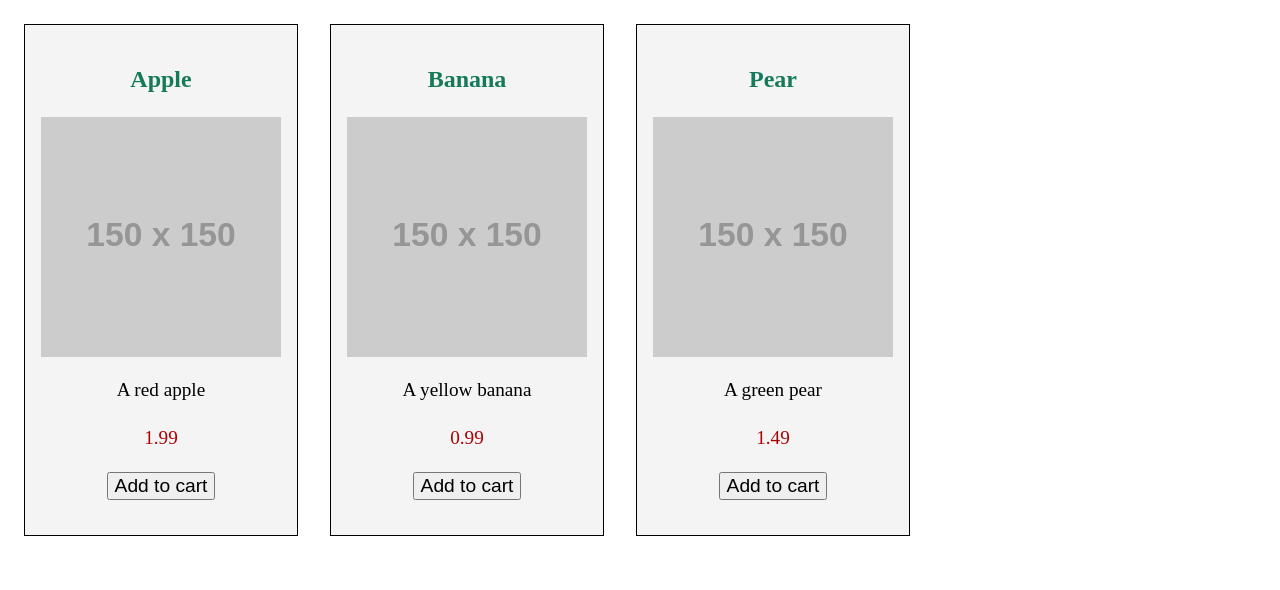
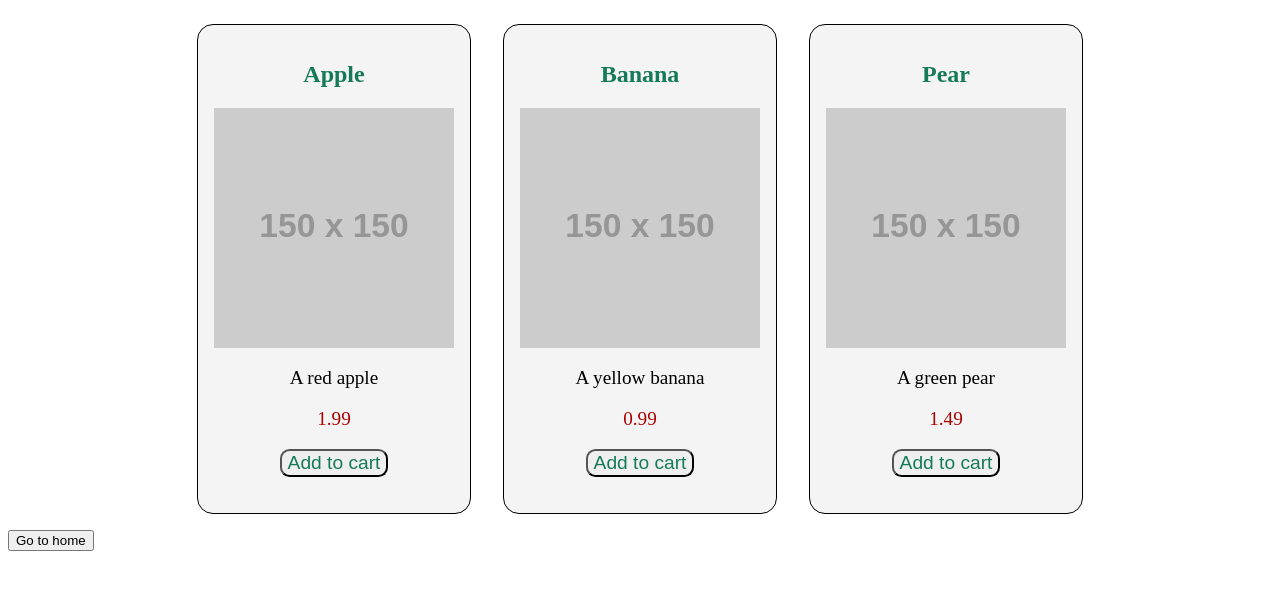
Before and after one commit to Rober04/solved-front-end-exercises, a Vue app in the folder vue/vue-exercises/: page /catalogo in a window 1280 px wide. Shown: the top 590 px of the page. Built offline with nearby package versions, Linux system fonts and the light colour scheme; the HTML template or start-up script is replaced by a standard one.

Commit message:
draft 2 exercise 7

```diff
--- a/vue/vue-exercises/src/App.vue
+++ b/vue/vue-exercises/src/App.vue
@@ -1,77 +1,11 @@
 <script setup lang="ts">
-import ProductCard from '@/components/ProductCard.vue';
+
 </script>
 
 <template>
-  <header>
-    <div class="wrapper">
-      <ProductCard/>
-    </div>
-  </header>
-
   <RouterView/>
 </template>
 
 <style scoped>
-header {
-  line-height: 1.5;
-  max-height: 100vh;
-}
 
-.logo {
-  display: block;
-  margin: 0 auto 2rem;
-}
-
-nav {
-  width: 100%;
-  font-size: 12px;
-  text-align: center;
-  margin-top: 2rem;
-}
-
-nav a.router-link-exact-active {
-  color: var(--color-text);
-}
-
-nav a.router-link-exact-active:hover {
-  background-color: transparent;
-}
-
-nav a {
-  display: inline-block;
-  padding: 0 1rem;
-  border-left: 1px solid var(--color-border);
-}
-
-nav a:first-of-type {
-  border: 0;
-}
-
-@media (min-width: 1024px) {
-  header {
-    display: flex;
-    place-items: center;
-    padding-right: calc(var(--section-gap) / 2);
-  }
-
-  .logo {
-    margin: 0 2rem 0 0;
-  }
-
-  header .wrapper {
-    display: flex;
-    place-items: flex-start;
-    flex-wrap: wrap;
-  }
-
-  nav {
-    text-align: left;
-    margin-left: -1rem;
-    font-size: 1rem;
-
-    padding: 1rem 0;
-    margin-top: 1rem;
-  }
-}
 </style>
--- a/vue/vue-exercises/src/components/ProductCard.vue
+++ b/vue/vue-exercises/src/components/ProductCard.vue
@@ -1,9 +1,9 @@
 <script setup lang="ts">
-    import { products } from "../../data/mock.ts";
+    defineProps(['product']);
 </script>
 
 <template>
-    <div v-for="product in products" :key="product.id" class="product__card">
+    <div class="product__card">
         <h2 class="product__title">{{ product.title }}</h2>
         <img :src="product.image" alt="image" class="product__image">
         <p class="product__description">{{ product.description }}</p>
@@ -26,6 +26,8 @@
             justify-content: center;
             align-items: center;
             background-color: #f4f4f4;
+            width: 15em;
+            border-radius: 1em;
         }
         &__title{
             font-size: 1.5em;
@@ -41,6 +43,8 @@
             color: rgb(170, 0, 0);
         }
         &__button{
+            border-radius: 0.5em;
+            color: rgb(21, 122, 89);
             font-size: 1.2em;
             margin: 1em;
         }
--- /dev/null
+++ b/vue/vue-exercises/src/pages/Catalogo.vue
@@ -0,0 +1,22 @@
+<script setup lang="ts">
+import ProductCard from '@/components/ProductCard.vue';
+import { products } from "../../data/mock.ts";
+import { RouterLink } from 'vue-router';
+</script>
+
+<template>
+    <div class="catalogue">
+        <ProductCard v-for="product in products" :key="product.id" :product="product"></ProductCard>
+    </div>
+    <RouterLink to="/">
+            <button type="button">Go to home</button>
+    </RouterLink>
+</template>
+
+<style lang="scss" scoped>
+    .catalogue{
+        display: flex;
+        justify-content: center;
+        width: 100%;
+    }
+</style>
--- /dev/null
+++ b/vue/vue-exercises/src/pages/Home.vue
@@ -0,0 +1,19 @@
+<script setup lang="ts">
+    import { RouterLink } from 'vue-router';
+    import TheCounter from '@/components/TheCounter.vue';
+    import TheTitle from '@/components/TheTitle.vue';
+</script>
+
+<template>
+    <div>
+        <TheTitle></TheTitle>
+        <TheCounter></TheCounter>
+        <RouterLink to="/catalogo">
+            <button type="button">Go to catalog</button>
+        </RouterLink>
+    </div>
+</template>
+
+<style lang="scss" scoped>
+
+</style>
--- a/vue/vue-exercises/src/router/index.ts
+++ b/vue/vue-exercises/src/router/index.ts
@@ -1,12 +1,18 @@
 import { createRouter, createWebHistory } from 'vue-router'
-import App from '../App.vue';
+import Home from '../pages/Home.vue';
+import Catalogo from '@/pages/Catalogo.vue';
 const router = createRouter({
   history: createWebHistory(import.meta.env.BASE_URL),
   routes: [
     {
       path: '/',
-      name: 'app',
-      component: App,
+      name: 'home',
+      component: Home,
+    },
+    {
+      path: '/catalogo',
+      name: 'catalogo',
+      component: Catalogo,
     }
   ],
 })
```
